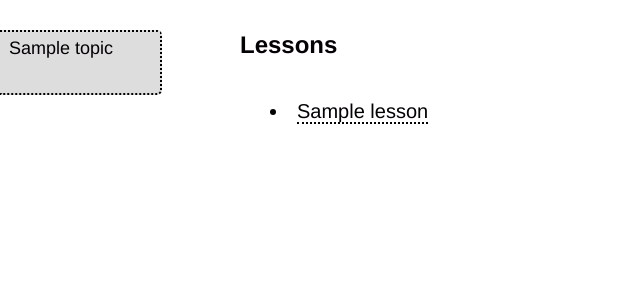
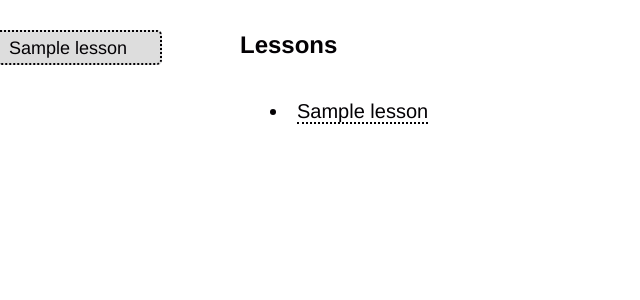
Before and after one commit to gdsp/gdsp, a Django app: template core/templates/core/lessons/index.html in a window 1280 px wide. Shown: the part 30-330 px from the top of the page, without its empty margins (0-640 px from the left). Run offline with Django 3.2, Linux system fonts and the light colour scheme; the template is opened without the code that fills it: values that come from a table or form of the project are taken from there, others are empty; tables that the repository leaves empty hold one stand-in row (values such as "Sample post"); parts of the project's set-up code (start-up, migrations or seed data) failed here and were passed over.

Commit message:
Improve the sidebar

```diff
--- a/compass/sass/application.scss
+++ b/compass/sass/application.scss
@@ -76,15 +76,23 @@ nav#lesson-sidebar {
     ul {
         height: auto;
         background-color: $light-accent-color;
+        margin-bottom: 0;
 
         li {
             display: list-item;
             list-style-type: none;
             margin-left: 0;
             width: 100%;
+        }
+
+        ul li {
+            /* These are topics; the above 'li' styles
+               apply to both lessons and topics. */
+            padding-left: 0.1 * $sidebar-width;
+            width: 0.9 * $sidebar-width;
 
             &.active {
-                background-color: darken($light-accent-color, 10%);
+                font-weight: bold;
             }
         }
 
--- a/core/templates/core/lessons/base.html
+++ b/core/templates/core/lessons/base.html
@@ -4,19 +4,25 @@
 <nav id="lesson-sidebar">
   <ul>
     {% for lesson in lessons %}
-      <ul>
-        {% for topic in lesson.topics.all %}
-          {% if lesson == lesson_topic.lesson and topic == lesson_topic.topic %}
-            <li class="active">
-          {% else %}
-            <li>
-          {% endif %}
+
+      <li>
+        <a href="{% url 'core:lesson' pk=lesson.id %}">
+          {{ lesson.title }}
+        </a>
+      </li>
+
+      {% if lesson == lesson_topic.lesson %}
+        <ul>
+          {% for topic in lesson.topics.all %}
+            <li class="{% if topic == lesson_topic.topic %}active{% endif %}">
               <a href="{% url 'core:lesson' pk=lesson.id topic=topic.id %}">
                 {{ topic.title }}
               </a>
             </li>
-        {% endfor %}
-      </ul>
+          {% endfor %}
+        </ul>
+      {% endif %}
+
     {% endfor %}
   </ul>
 </nav>
```
Also changed, not shown: static/css/application.css.
